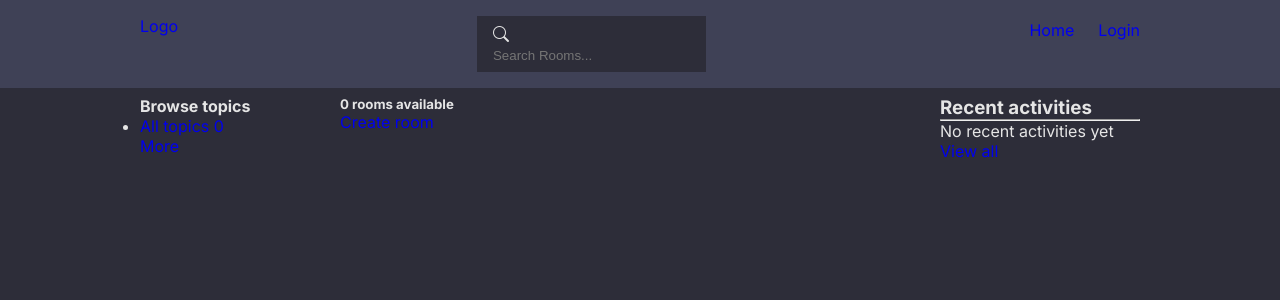
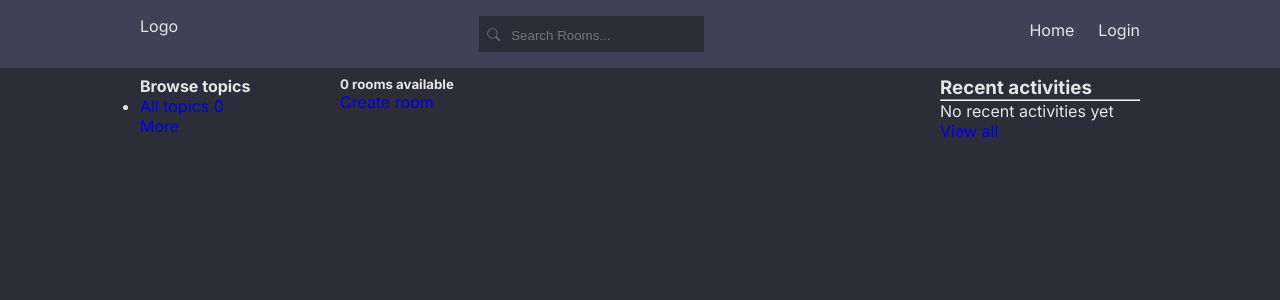
Before and after one commit to paulnyabaro/studyapp, a Django app: page / in a window 1280 px wide. Shown: the top 300 px of the page. Run offline with Django 4.2, Linux system fonts and the light colour scheme; data that the repository does not hold is empty.

Commit message:
Updating site styling

```diff
--- a/studyapp/static/css/style.css
+++ b/studyapp/static/css/style.css
@@ -30,6 +30,9 @@ nav.top-nav{
     display: flex;
     justify-content: space-between;
 }
+.navbar a{
+    color: var(--light-1);
+}
 .menu{
     display: flex;
     list-style: none;
@@ -40,6 +43,7 @@ nav.top-nav{
 .navbar-form{
     background-color: var(--dark-2);
     padding: 0.5rem 1rem;
+    position: relative;
 }
 .navbar-form input{
     background-color: transparent;
@@ -47,6 +51,15 @@ nav.top-nav{
     width: 100%;
     outline: none;
     box-shadow: none;
+    padding-left: 1rem;
+}
+.navbar-form i{
+    position: absolute;
+    font-size: 0.8rem;
+    left: 0.5rem;
+    top: 50%;
+    transform: translateY(-50%);
+    color: var(--light-2);
 }
 
 .container{
```
